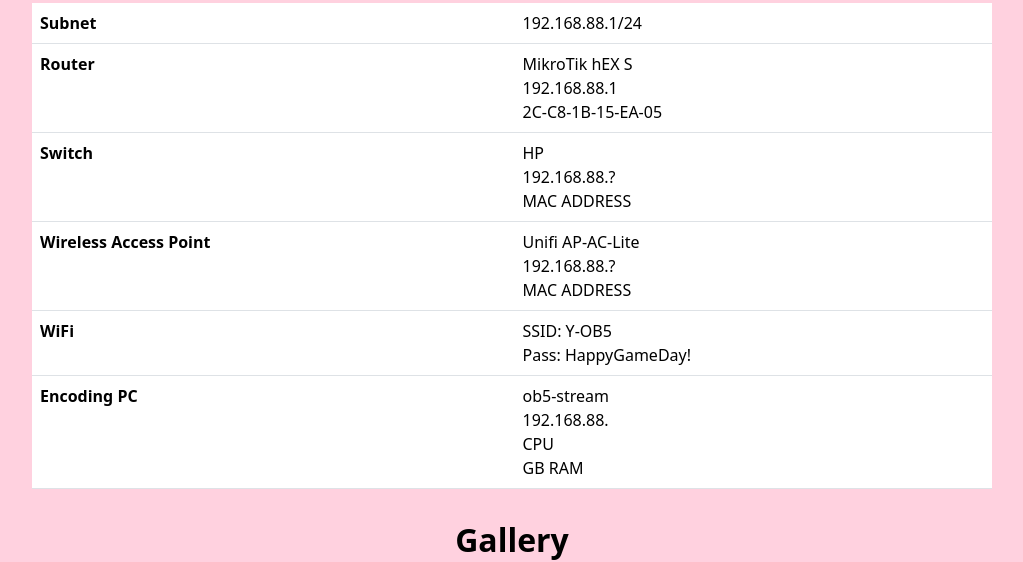
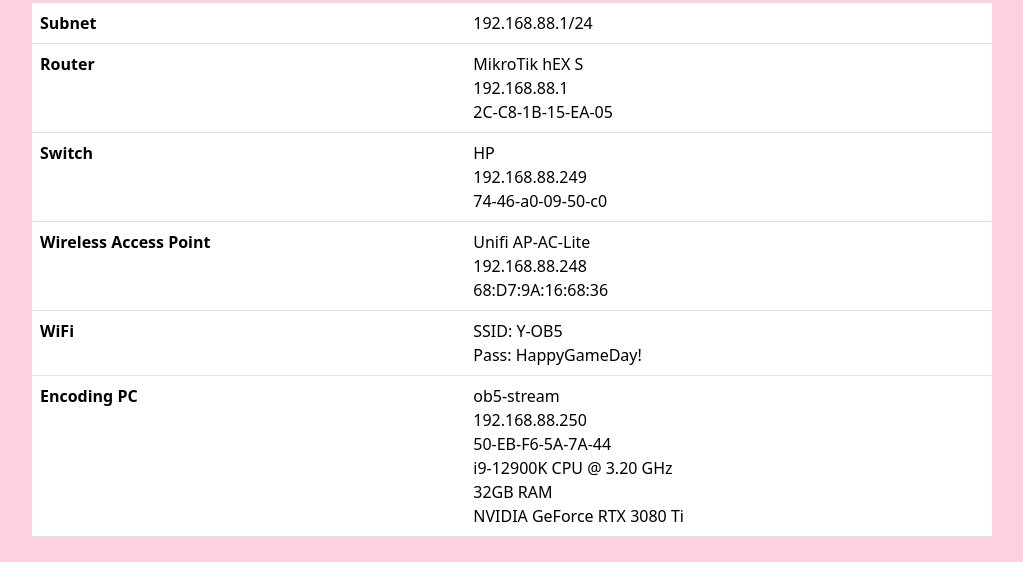
Before and after one commit to ystv/roses-internal-site, a plain HTML site: page ob-kit-info/y-ob5.html in a window 1280 px wide. Shown: the part 1372-1934 px from the top of the page, without its empty margins (128-1151 px from the left). Drawn offline with nearby package versions, Linux system fonts and the light colour scheme; grey boxes are pictures that could not be loaded.

Commit message:
Updated OB kit networking info

```diff
--- a/ob-kit-info/y-ob5.html
+++ b/ob-kit-info/y-ob5.html
@@ -117,11 +117,11 @@
                 </tr>
                 <tr>
                     <th scope="row">Switch</th>
-                    <td>HP<br>192.168.88.?<br>MAC ADDRESS</td>
+                    <td>HP<br>192.168.88.249<br>74-46-a0-09-50-c0</td>
                 </tr>
                 <tr>
                     <th scope="row">Wireless Access Point</th>
-                    <td>Unifi AP-AC-Lite<br>192.168.88.?<br>MAC ADDRESS</td>
+                    <td>Unifi AP-AC-Lite<br>192.168.88.248<br>68:D7:9A:16:68:36</td>
                 </tr>
                 <tr>
                     <th scope="row">WiFi</th>
@@ -132,9 +132,11 @@
                 <tr>
                     <th scope="row">Encoding PC</th>
                     <td>ob5-stream
-                        <br>192.168.88.
-                        <br>CPU
-                        <br>GB RAM
+                        <br>192.168.88.250
+                        <br>50-EB-F6-5A-7A-44
+                        <br>i9-12900K CPU @ 3.20 GHz
+                        <br>32GB RAM
+                        <br>NVIDIA GeForce RTX 3080 Ti
                     </td>
                 </tr>
                 </tbody>
```
Also changed, not shown: ob-kit-info/y-ob0.html (+2 -1 lines), ob-kit-info/y-ob1.html (+1 -0 lines), ob-kit-info/y-ob2.html (+1 -0 lines), resources.html (+4 -1 lines).
